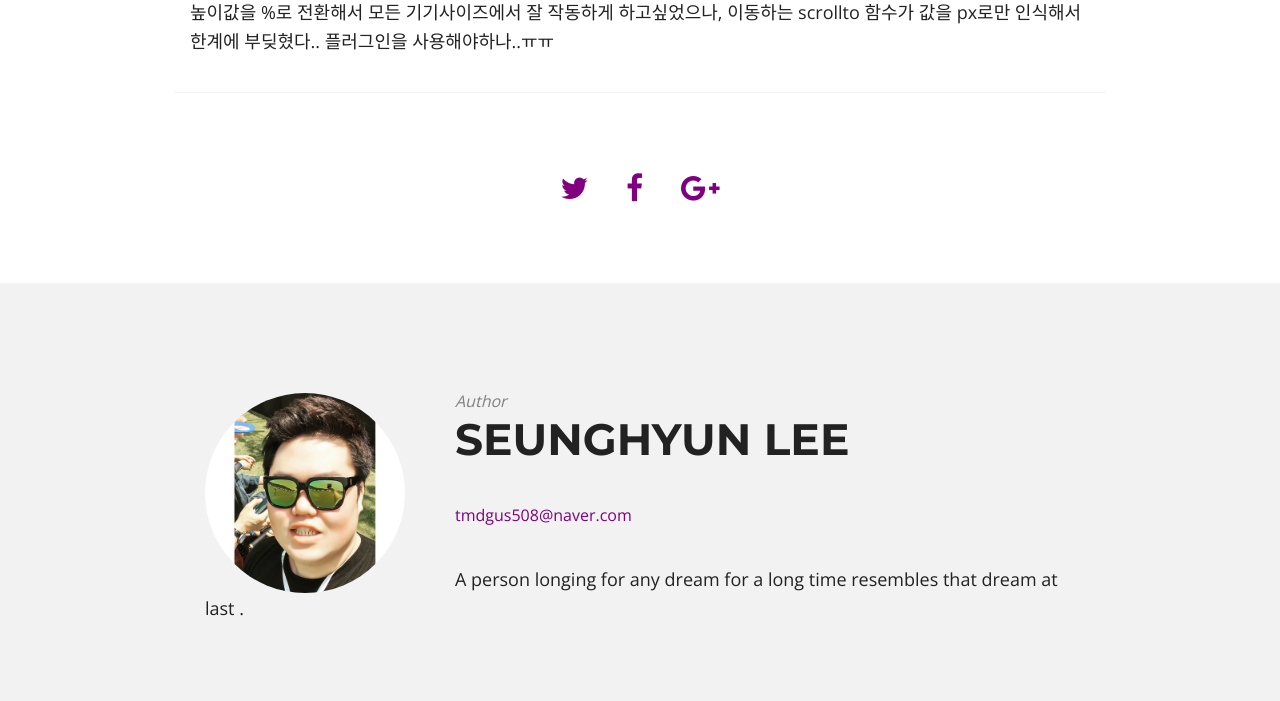
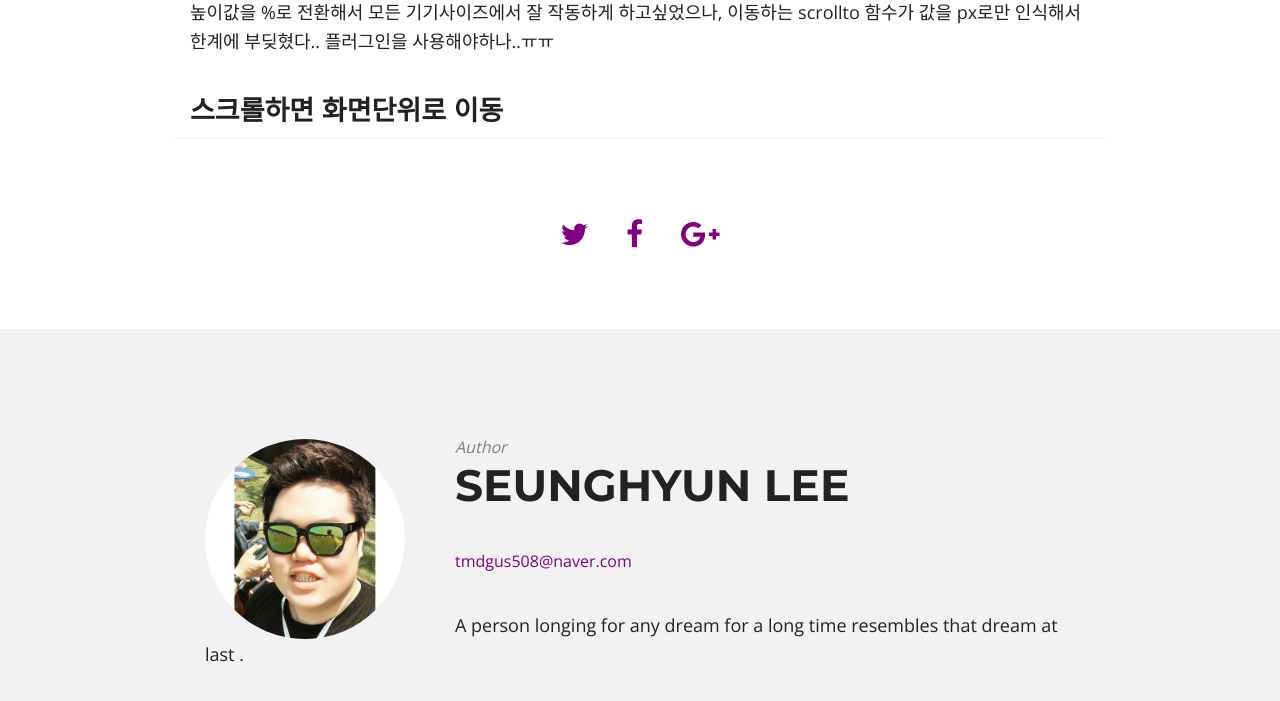
Before and after one commit to lsh58/lsh58.github.io, a Jekyll site: the page built from _posts/2020-03-12-JS_ScrollEvent.md, in a window 1280 px wide and 900 px high, scrolled down 1696 px, cut to the strip 166-867 px from the top of the window. Built offline with Jekyll 4.4.1, drawn with Linux system fonts in a browser that asks for light colours; nearby versions of some CDN libraries; comment, search, counter and statistics services are not loaded.

Commit message:
Update 2020-03-12-JS_ScrollEvent.md

```diff
--- a/_posts/2020-03-12-JS_ScrollEvent.md
+++ b/_posts/2020-03-12-JS_ScrollEvent.md
@@ -34,3 +34,5 @@ featured: true
 
 높이값을 %로 전환해서 모든 기기사이즈에서 잘 작동하게 하고싶었으나, 이동하는 scrollto 함수가 값을 px로만 인식해서 한계에 부딪혔다..
 플러그인을 사용해야하나..ㅠㅠ
+
+### 스크롤하면 화면단위로 이동
```
